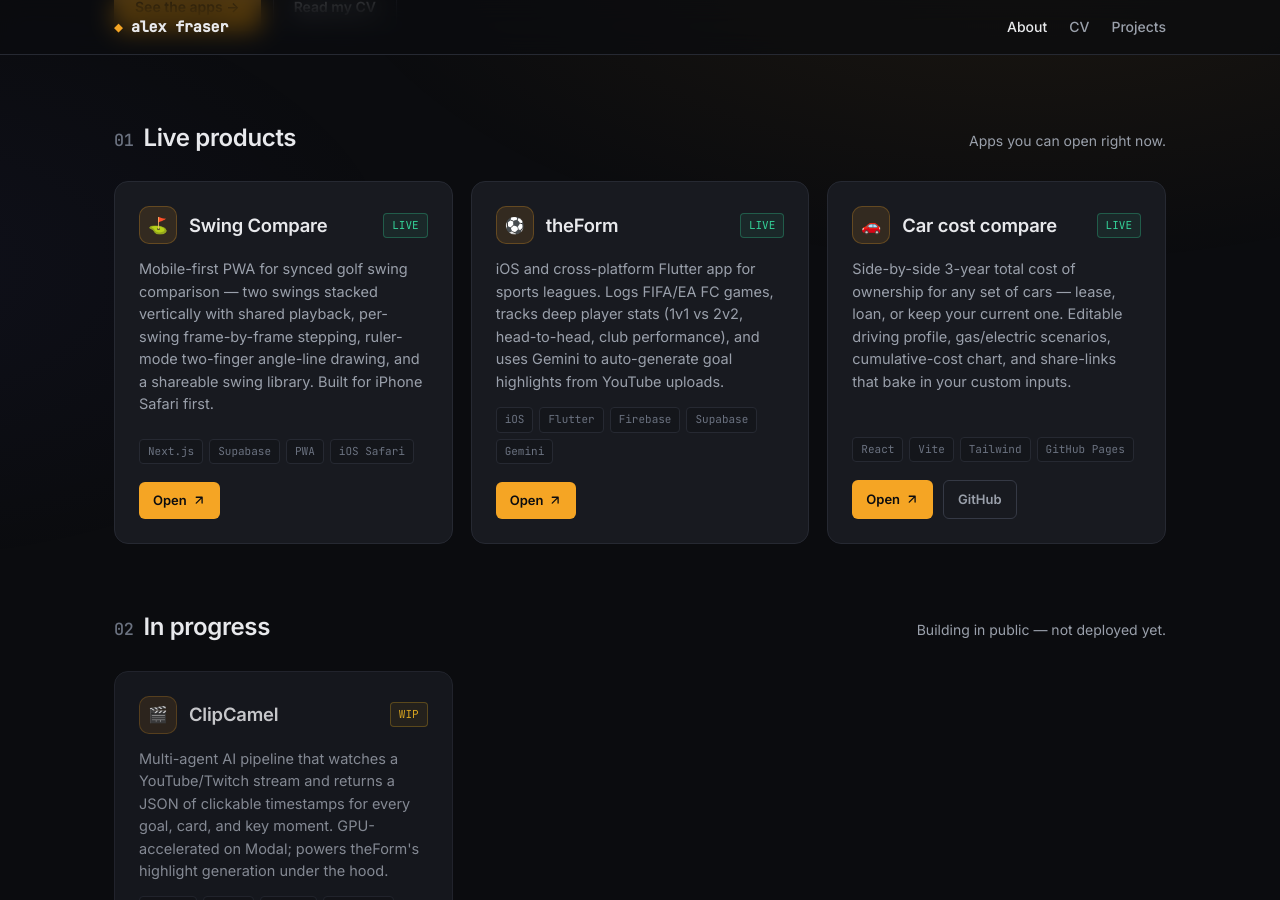
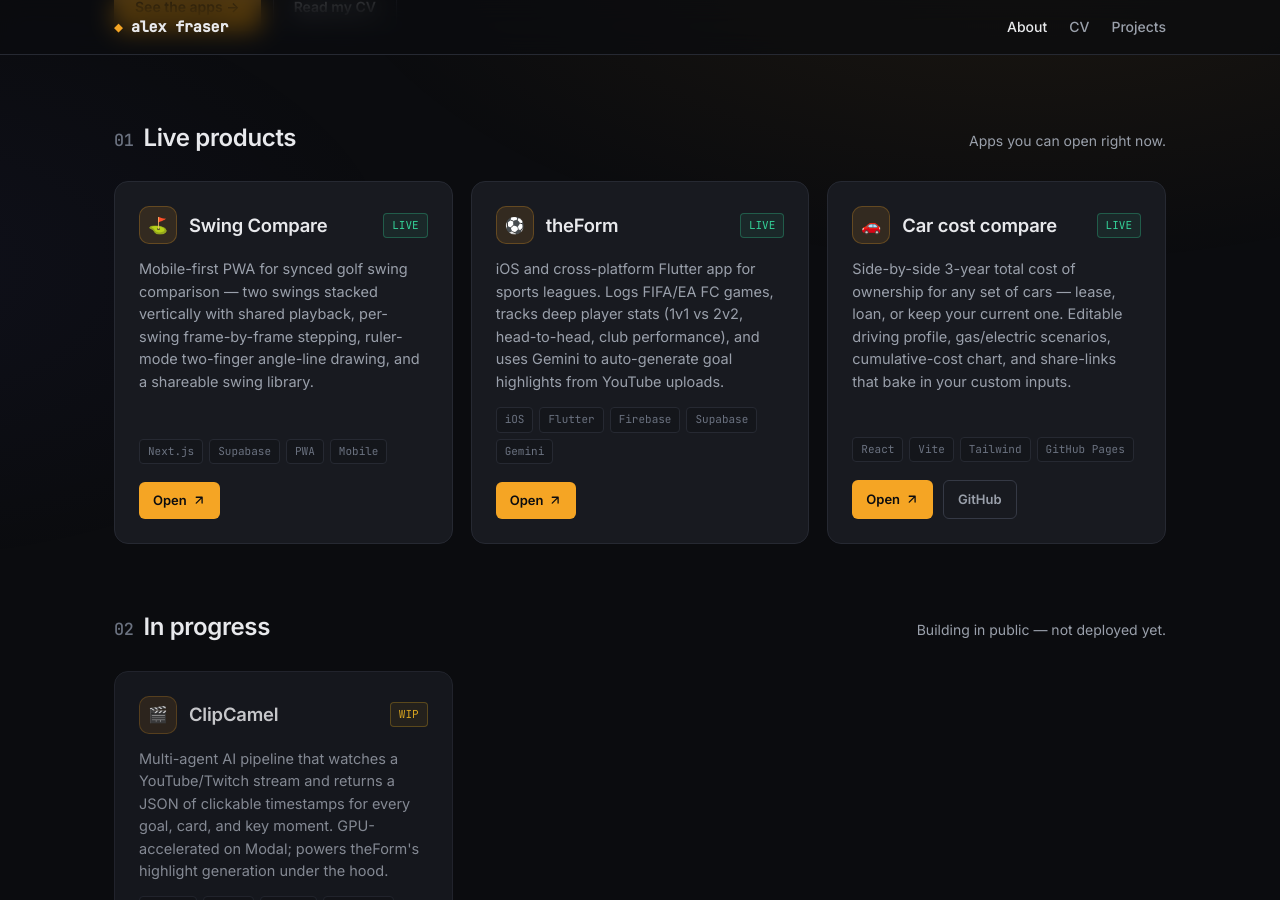
Before and after one commit to alexfraseriv/alexfraseriv.github.io, a Jekyll site: the page built from _pages/index.md, in a window 1280 px wide and 900 px high, scrolled down 307 px. Built offline with Jekyll 4.4.1, drawn with Linux system fonts in a browser that asks for light colours.

Commit message:
products: Swing Compare — drop iPhone Safari mention, stay mobile-first

```diff
--- a/_data/products.yml
+++ b/_data/products.yml
@@ -1,8 +1,8 @@
 live:
   - name: "Swing Compare"
     glyph: "⛳"
-    description: "Mobile-first PWA for synced golf swing comparison — two swings stacked vertically with shared playback, per-swing frame-by-frame stepping, ruler-mode two-finger angle-line drawing, and a shareable swing library. Built for iPhone Safari first."
-    tags: ["Next.js", "Supabase", "PWA", "iOS Safari"]
+    description: "Mobile-first PWA for synced golf swing comparison — two swings stacked vertically with shared playback, per-swing frame-by-frame stepping, ruler-mode two-finger angle-line drawing, and a shareable swing library."
+    tags: ["Next.js", "Supabase", "PWA", "Mobile"]
     url: "https://swingcompare.vercel.app"
 
   - name: "theForm"
```
